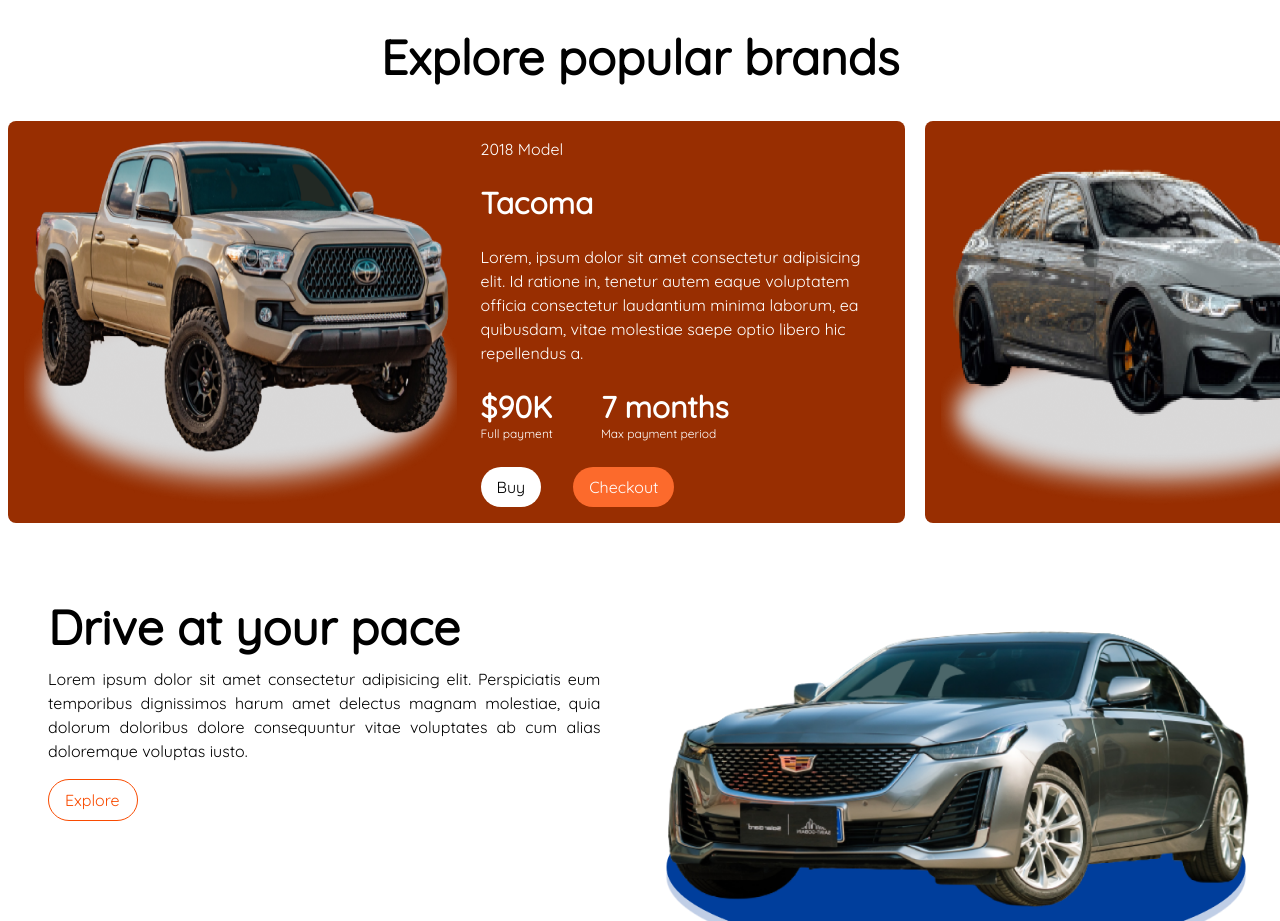
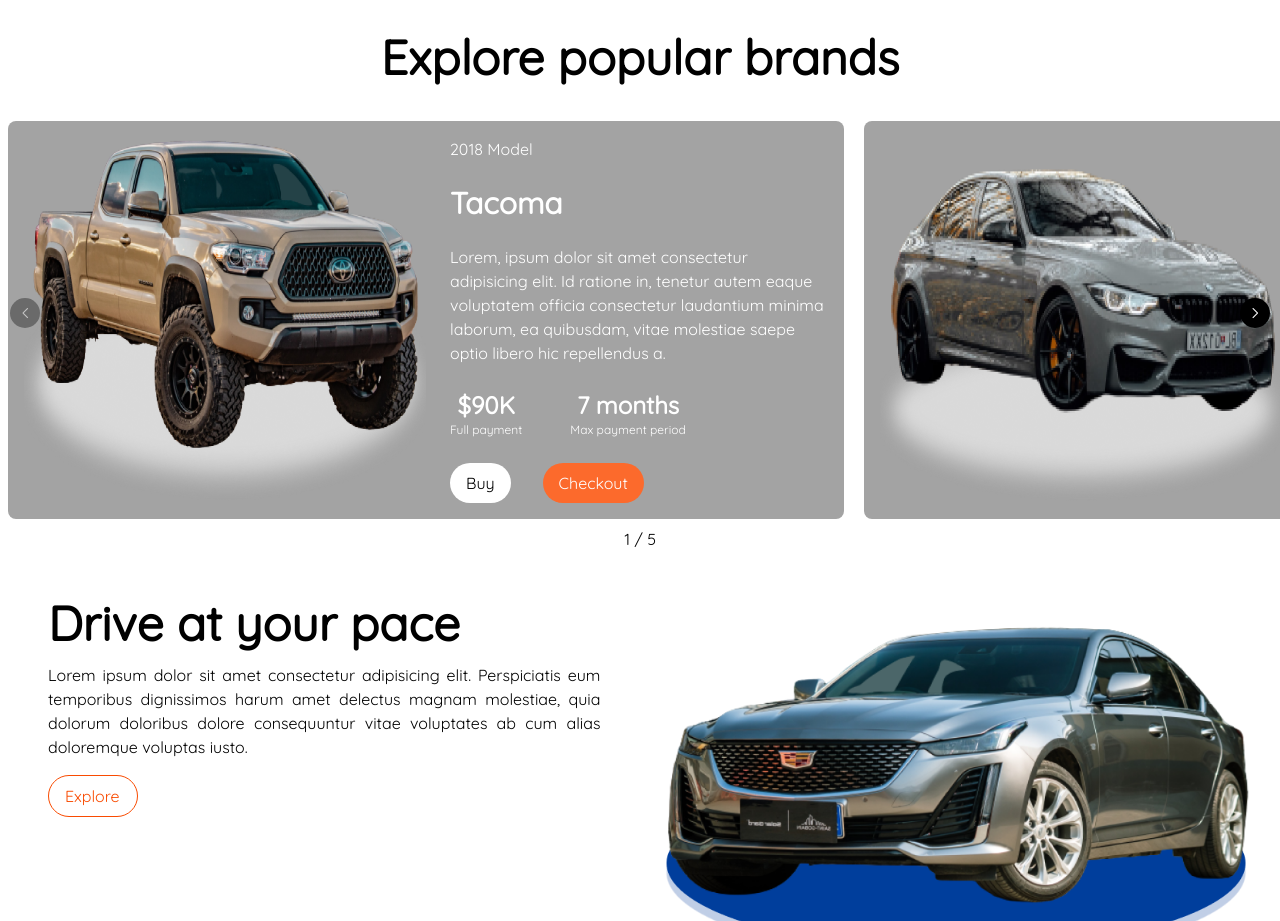
Before and after one commit to doluwamu/AutoWorld, a Vue app: page / in a window 1280 px wide. Shown: the part 1200-2121 px from the top of the page. Built offline with nearby package versions, Linux system fonts and the light colour scheme.

Commit message:
implemented product corousel

```diff
--- a/index.html
+++ b/index.html
@@ -6,11 +6,22 @@
     <meta name="viewport" content="width=device-width, initial-scale=1.0" />
     <title>Auto world</title>
 
+    <!-- Swiper.js css -->
+    <link
+      rel="stylesheet"
+      href="https://cdn.jsdelivr.net/npm/swiper@10.2.0/swiper-bundle.min.css"
+    />
+
     <link rel="stylesheet" href="https://fonts.googleapis.com/css?family=Quicksand" />
   </head>
   <body>
     <div id="app"></div>
 
+    <!-- Swiper.js js -->
+    <script src="
+https://cdn.jsdelivr.net/npm/swiper@10.2.0/swiper-bundle.min.js
+"></script>
+
     <script type="module" src="/src/main.js"></script>
   </body>
 </html>
--- a/src/components/home/PopularBrands.vue
+++ b/src/components/home/PopularBrands.vue
@@ -1,12 +1,14 @@
 <template>
   <h1 class="text-5xl text-center font-black py-10 px-2">Explore popular brands</h1>
 
-  <swiper
+  <Swiper
     :slides-per-view="1"
     :space-between="20"
     :pagination="{
-      type: 'fraction'
+      type: 'fraction',
+      el: '.swiper-pagination'
     }"
+    :navigation="true"
     :breakpoints="{
       '640': {
         slidesPerView: 1
@@ -15,14 +17,15 @@
         slidesPerView: 1.05
       },
       '1024': {
-        slidesPerView: 1.4
+        slidesPerView: 1.5
       }
     }"
-    class="mySwiper px-2"
+    class="px-2"
     style="overflow-y: visible"
+    ref="mySwiper"
   >
-    <swiper-slide
-      class="flex flex-col relative gap-6 bg-deepOrange p-4 rounded-lg md:flex-row"
+    <SwiperSlide
+      class="flex flex-col relative gap-6 bg-grey p-4 rounded-lg md:flex-row"
       v-for="car in cars"
       :key="car.id"
     >
@@ -40,14 +43,14 @@
         <div class="flex gap-6 md:flex-row md:gap-12">
           <!-- Total price -->
           <div class="">
-            <p class="text-3xl font-black">${{ numLenCheck(car.price) }}</p>
-            <p style="font-size: 12px">Full payment</p>
+            <p class="text-2xl text-center font-black">${{ numLenCheck(car.price) }}</p>
+            <p class="text-center" style="font-size: 12px">Full payment</p>
           </div>
 
           <!-- Payment period -->
           <div class="">
-            <p class="text-3xl font-black">{{ car.paymentPeriod }} months</p>
-            <p style="font-size: 12px">Max payment period</p>
+            <p class="text-2xl text-center font-black">{{ car.paymentPeriod }} months</p>
+            <p class="text-center" style="font-size: 12px">Max payment period</p>
           </div>
         </div>
 
@@ -64,8 +67,9 @@
           >
         </div>
       </div>
-    </swiper-slide>
-  </swiper>
+    </SwiperSlide>
+    <div class="swiper-pagination py-2" style="top: 100%"></div>
+  </Swiper>
 </template>
 
 <script>
@@ -75,11 +79,17 @@
 
 // import Swiper core and required modules
 import { Navigation, Pagination, Scrollbar, A11y } from 'swiper/modules'
+import SwiperCore from 'swiper'
 
 import { numLenCheck } from '../../helper/numbers'
 
 // Import Swiper styles
 import 'swiper/css'
+import 'swiper/css/bundle'
+import 'swiper/css/pagination'
+import 'swiper/css/navigation'
+
+SwiperCore.use([Navigation, Pagination])
 
 export default {
   name: 'PopularBrands',
@@ -106,6 +116,21 @@
 </script>
 
 <style>
+.swiper-button-prev:after,
+.swiper-button-next:after {
+  color: #fff;
+  font-size: 10px;
+  font-weight: 900;
+}
+
+.swiper-button-next,
+.swiper-button-prev {
+  background-color: black !important;
+  height: 30px;
+  width: 30px;
+  border-radius: 100%;
+}
+
 /* .swiper-pagination {
   background-color: green !important;
   color: greenyellow !important;
--- a/src/components/home/Values.vue
+++ b/src/components/home/Values.vue
@@ -13,13 +13,13 @@
 
 <template>
   <section
-    class="flex flex-col justify-center gap-6 pb-10 px-4 md:flex-row md:px-10"
+    class="flex flex-col justify-center gap-6 pb-10 px-4 sm:flex-wrap sm:flex-row md:flex-nowrap md:px-10"
     style="margin-top: -40px"
   >
     <div
       v-for="value in values"
       :key="value.id"
-      class="card flex flex-col gap-6 items-center bg-white rounded-lg px-4 py-6"
+      class="card flex flex-col gap-6 items-center bg-white rounded-lg px-4 py-6 sm:w-1/3"
     >
       <img :src="value.image" alt="img" class="rounded-full" style="width: 150px; height: 150px" />
       <p class="text-3xl font-black text-center">{{ value.title }}</p>
@@ -28,6 +28,11 @@
         <span class="text-main text-center">Learn more</span>
       </a>
     </div>
+
+    <div
+      class="card flex flex-col gap-6 items-center bg-white rounded-lg px-4 sm:w-1/3 md:hidden"
+      style="height: 0"
+    ></div>
   </section>
 </template>
 
--- a/tailwind.config.js
+++ b/tailwind.config.js
@@ -16,7 +16,8 @@
         deepOrange: 'hsl(18, 99%, 30%)',
         lightOrange: 'hsl(18, 97%, 58%)',
         blue: 'hsla(216, 100%, 31%, 1)',
-        lightBlue: 'hsla(216, 100%, 95%, 1)'
+        lightBlue: 'hsla(216, 100%, 95%, 1)',
+        grey: 'hsla(0, 0%, 64%, 1)'
       }
     }
   },
```
